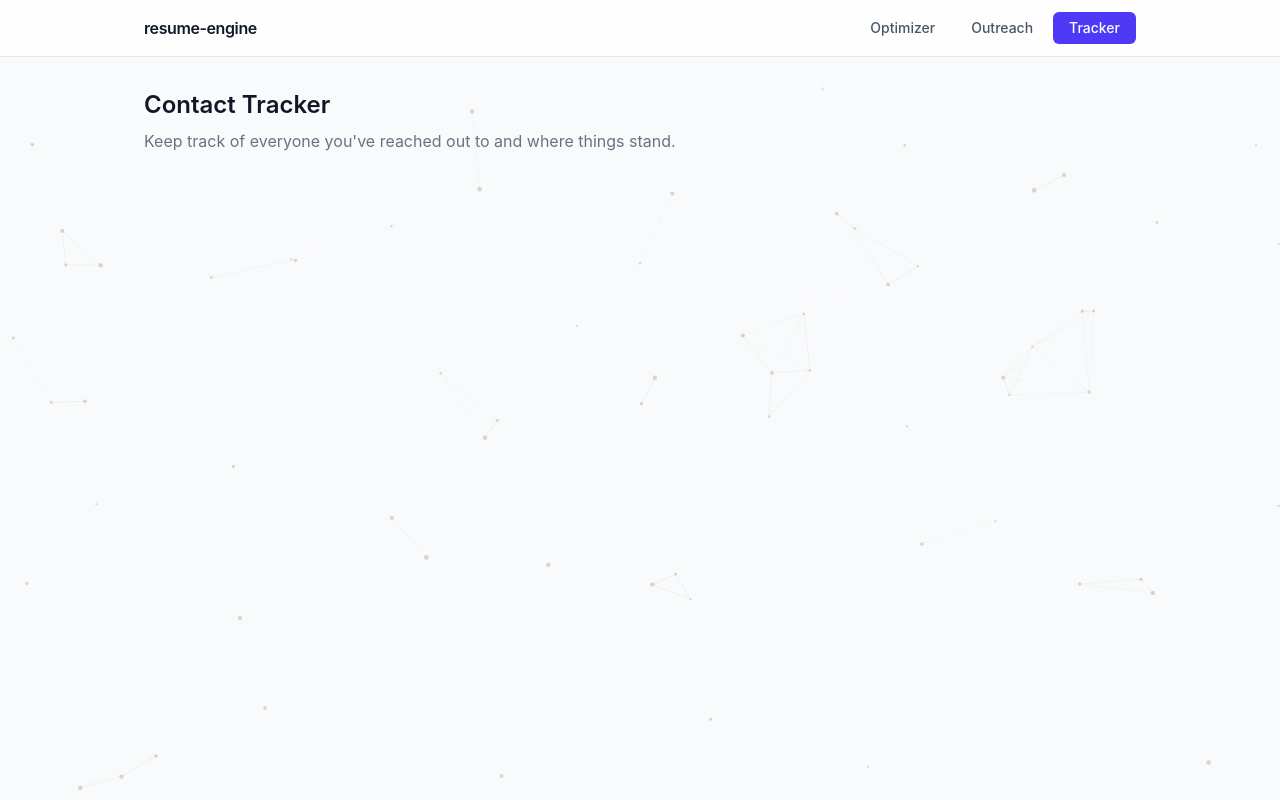
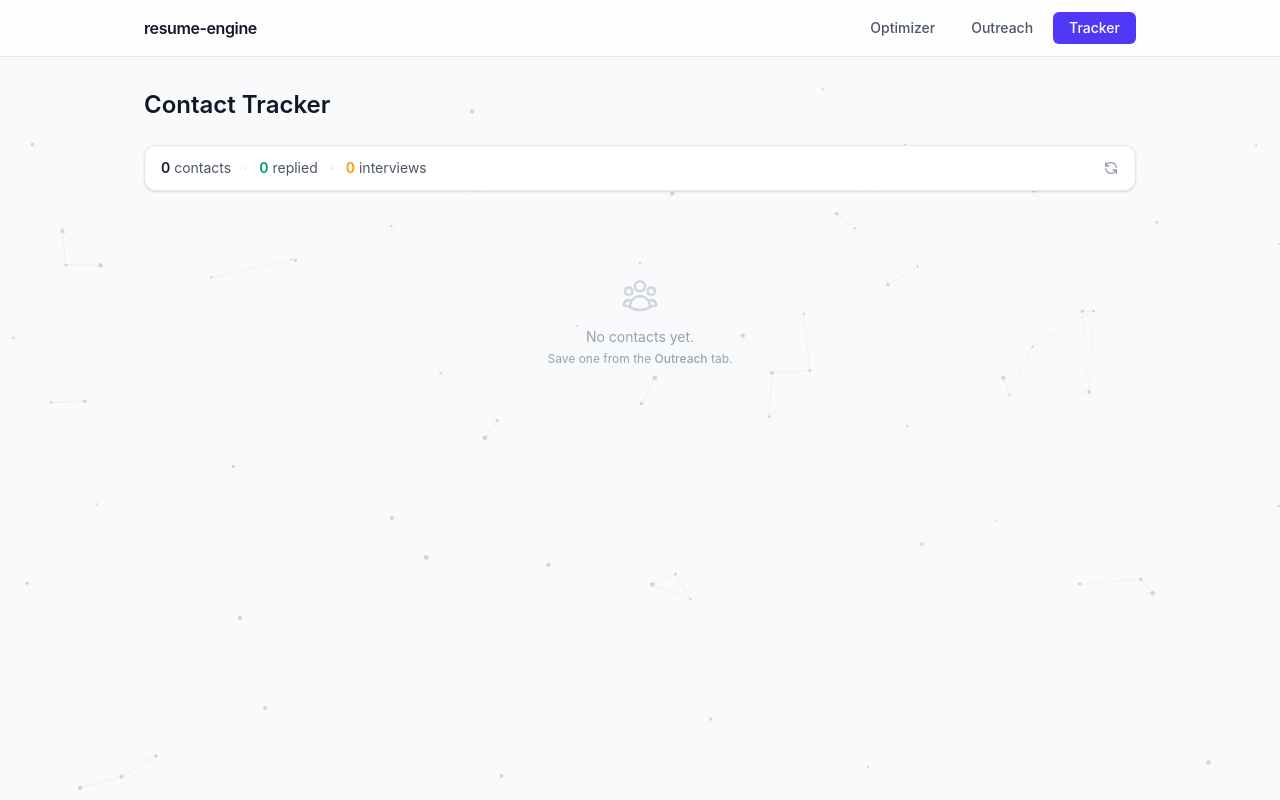
Before and after one commit to pjsk02/resume-engine, a React (Vite) app: page / in a window 1280 px wide. Both pictures are taken after a click on the button "Tracker". Built offline with nearby package versions, Linux system fonts and the light colour scheme.

Commit message:
feat(pages): wire Tracker into Contact Tracker tab

```diff
--- a/src/pages/index.tsx
+++ b/src/pages/index.tsx
@@ -2,6 +2,7 @@ import { useState } from "react";
 import Background from "../components/Background";
 import Optimizer from "../components/Optimizer";
 import Outreach from "./Outreach";
+import Tracker from "../components/Tracker";
 
 type Tab = "Optimizer" | "Outreach" | "Tracker";
 
@@ -61,13 +62,10 @@ export default function IndexPage() {
 
         {active === "Tracker" && (
           <section>
-            <h1 className="text-2xl font-semibold text-gray-900 dark:text-white mb-2">
+            <h1 className="text-2xl font-semibold text-gray-900 dark:text-white mb-6">
               Contact Tracker
             </h1>
-            <p className="text-gray-500 dark:text-gray-400">
-              Keep track of everyone you've reached out to and where things
-              stand.
-            </p>
+            <Tracker />
           </section>
         )}
       </main>
```
